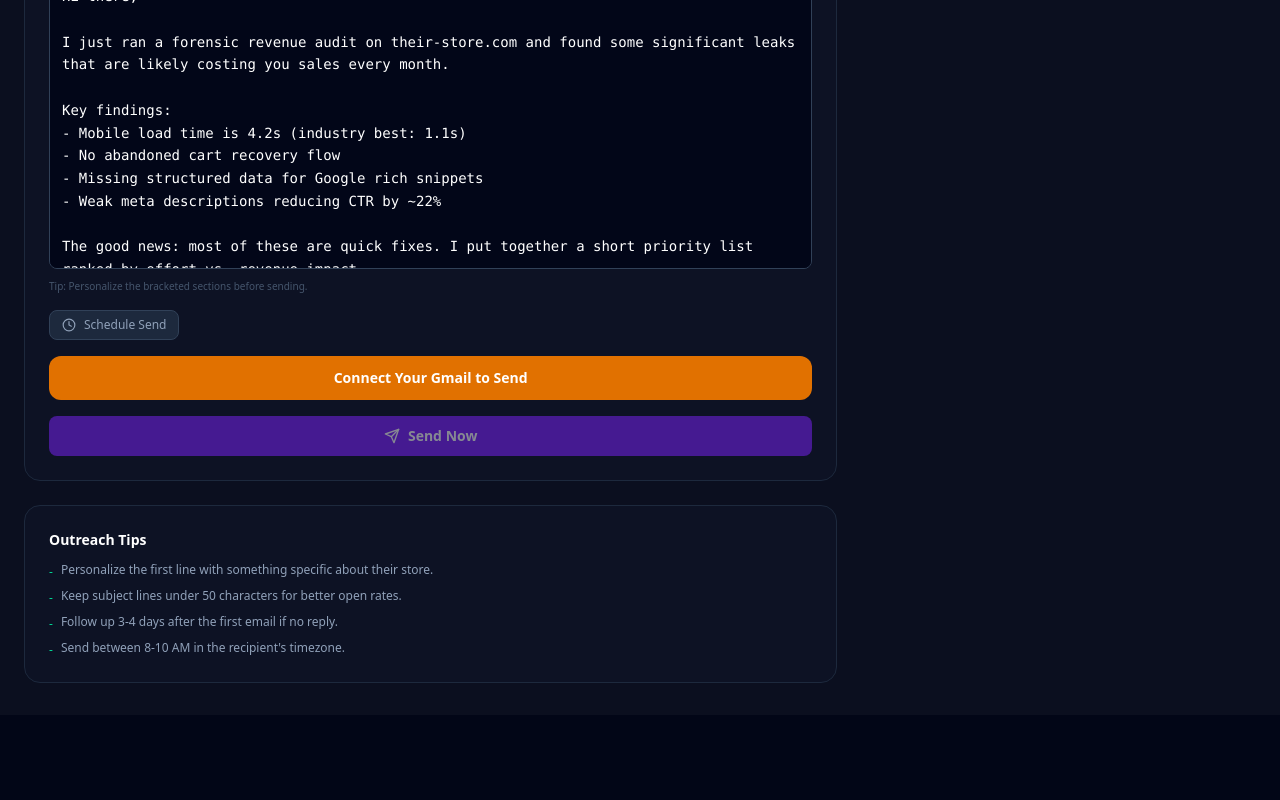
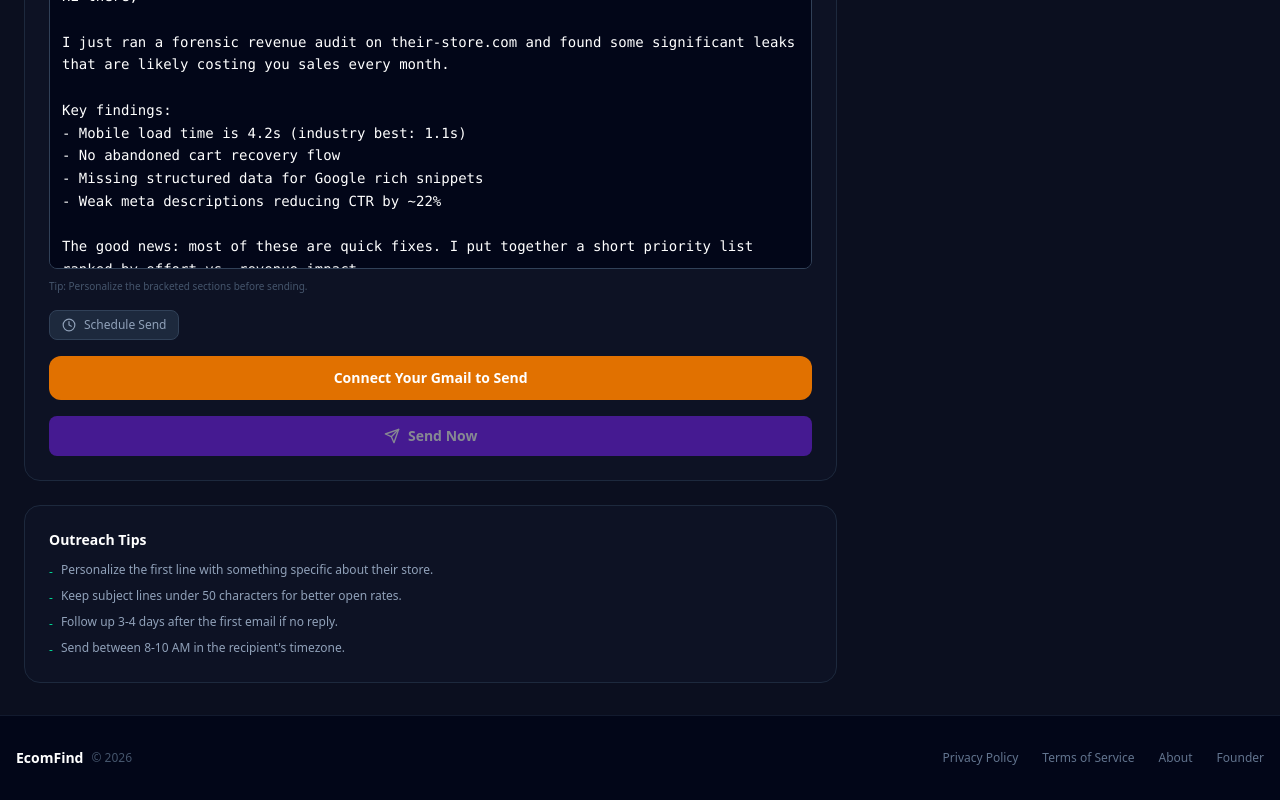
Before and after one commit to supremacy1422/ecomfind, a Next.js app: page /outreach in a window 1280 px wide. Shown: the part 714-1514 px from the top of the page. Before the commit the page ends 1429 px from the top, so only its background shows below. Built offline with nearby package versions, Linux system fonts and the light colour scheme; no server answers.

Commit message:
Add footer with clickable privacy/terms links on all pages

```diff
--- a/src/app/layout.tsx
+++ b/src/app/layout.tsx
@@ -1,6 +1,7 @@
 import type { Metadata } from 'next';
 import './globals.css';
 import { AuthProvider } from './components/AuthProvider';
+import Footer from '@/components/Footer';
 
 export const metadata: Metadata = {
   metadataBase: new URL('https://ecomfind.vercel.app'),
@@ -55,7 +56,10 @@ export default function RootLayout({
   return (
     <html lang="en">
       <body className="antialiased bg-slate-950 text-slate-100 min-h-screen">
-        <AuthProvider>{children}</AuthProvider>
+        <AuthProvider>
+          {children}
+          <Footer />
+        </AuthProvider>
       </body>
     </html>
   );
--- /dev/null
+++ b/src/components/Footer.tsx
@@ -0,0 +1,18 @@
+export default function Footer() {
+  return (
+    <footer className="border-t border-slate-800/60 bg-slate-950 py-8">
+      <div className="max-w-7xl mx-auto px-4 flex flex-col sm:flex-row items-center justify-between gap-4">
+        <div className="flex items-center gap-2">
+          <span className="text-sm font-bold text-white">EcomFind</span>
+          <span className="text-xs text-slate-600">© 2026</span>
+        </div>
+        <div className="flex items-center gap-6">
+          <a href="/privacy" className="text-xs text-slate-500 hover:text-white transition-colors">Privacy Policy</a>
+          <a href="/terms" className="text-xs text-slate-500 hover:text-white transition-colors">Terms of Service</a>
+          <a href="/about" className="text-xs text-slate-500 hover:text-white transition-colors">About</a>
+          <a href="/founder" className="text-xs text-slate-500 hover:text-white transition-colors">Founder</a>
+        </div>
+      </div>
+    </footer>
+  );
+}
```
